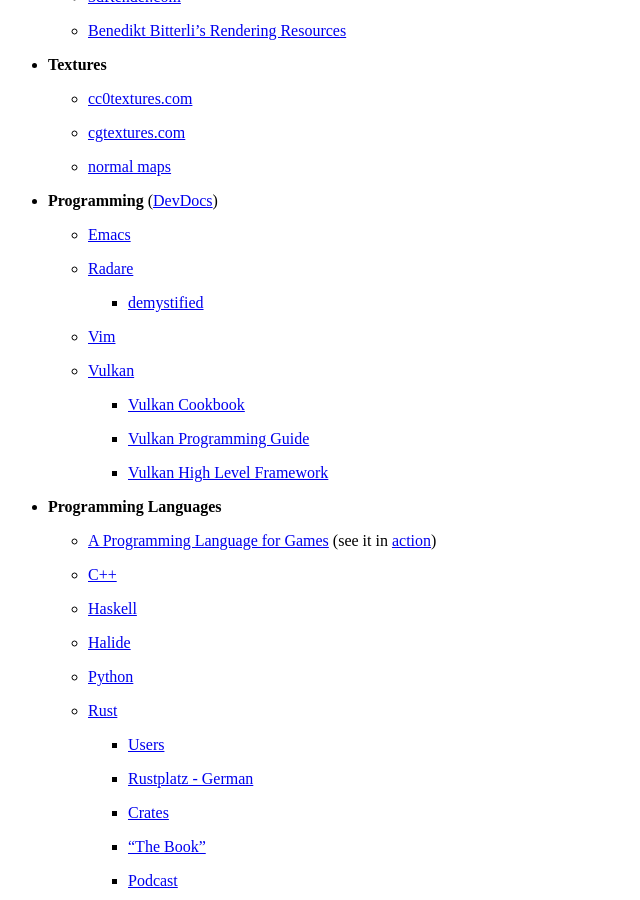
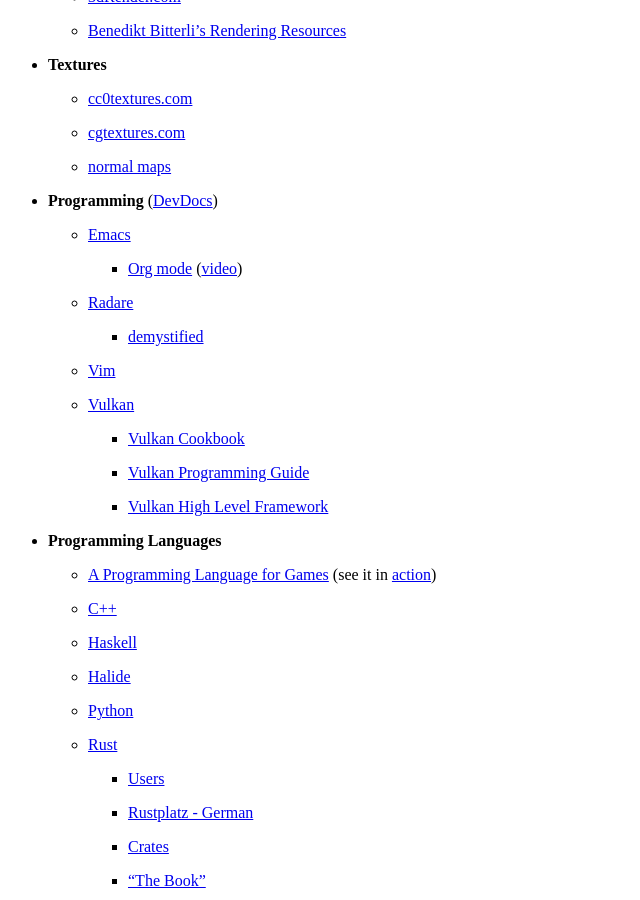
Before and after one commit to wahn/jan_walter_org, a Jekyll site: the page built from links/index.md, in a window 1280 px wide and 900 px high, scrolled down 2743 px. Shown: the whole window, without its empty margins (0-640 px from the left). Built offline with Jekyll 4.4.1, drawn with Linux system fonts in a browser that asks for light colours; Markdown is read by kramdown in place of the engine named in the settings.

Commit message:
Add link to Emacs' org mode and a video about 'Literate Devops with Emacs'.

```diff
--- a/links/index.md
+++ b/links/index.md
@@ -185,6 +185,8 @@
 
     - [Emacs](https://www.gnu.org/software/emacs)
 
+        + [Org mode](https://orgmode.org) ([video](https://youtu.be/dljNabciEGg))
+
     - [Radare](https://radare.org/r)
 
         + [demystified](https://media.ccc.de/v/33c3-8095-radare_demystified#video&t=671)
```
